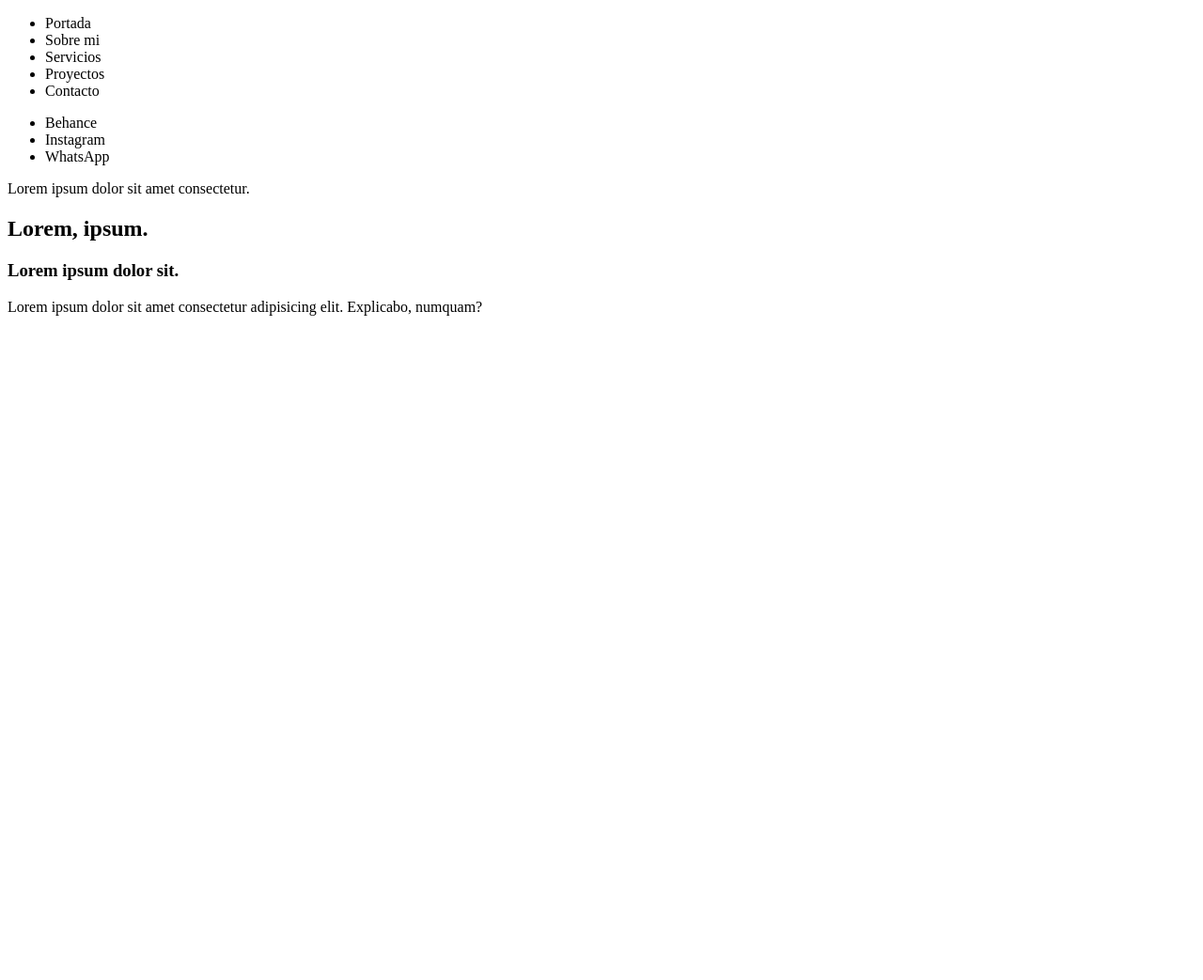
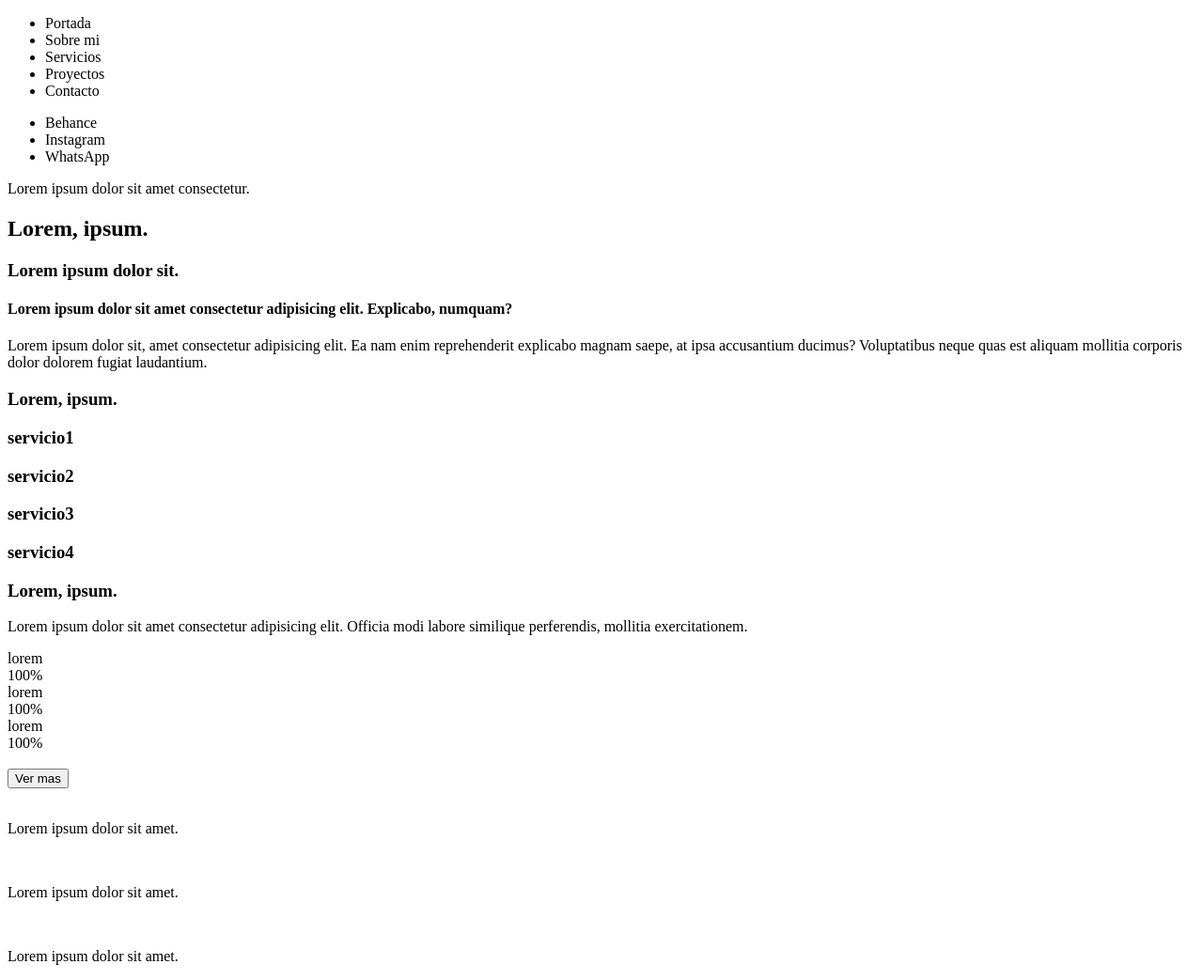
Before and after one commit to Ekara117/Erika, a plain HTML site: page js/index.html in a window 1280 px wide. Shown: the whole page at 94% size. Before the commit the page ends 800 px from the top, so only its background shows below. Drawn offline with Linux system fonts and the light colour scheme.

Commit message:
cambios2

```diff
--- a/js/index.html
+++ b/js/index.html
@@ -35,8 +35,69 @@
         <div class="fotografia"></div>
         <div class="texto1">
             <h3>Lorem ipsum dolor sit.</h3>
-            <p>Lorem ipsum dolor sit amet consectetur adipisicing elit. Explicabo, numquam?</p>
+            <h4>Lorem ipsum dolor sit amet consectetur adipisicing elit. Explicabo, numquam?</h4>
+            <p>Lorem ipsum dolor sit, amet consectetur adipisicing elit. Ea nam enim reprehenderit explicabo magnam saepe, at ipsa accusantium ducimus? Voluptatibus neque quas est aliquam mollitia corporis dolor dolorem fugiat laudantium.</p>
         </div>
     </section>
+    <section class="contenido3">
+        <div class="servicios">
+            <h3>Lorem, ipsum.</h3>
+            <div class="iconos">
+                <div class="icono1">
+                    <h3>servicio1</h3>
+                </div>
+                <div class="icono2">
+                    <h3>servicio2</h3>
+                </div>
+                <div class="icono3">
+                    <h3>servicio3</h3>
+                </div>
+                <div class="icono4">
+                    <h3>servicio4</h3>
+                </div>
+            </div>
+        </div>
+        <div class="competencias">
+            <h3>Lorem, ipsum.</h3>
+            <p>Lorem ipsum dolor sit amet consectetur adipisicing elit. Officia modi labore similique perferendis, mollitia exercitationem.</p>
+            <div class="porcentaje1">
+                <div class="texto1">lorem</div>
+                <div class="texto2">100%</div>
+            </div>
+            <div class="linea1"></div>
+            <div class="porcentaje2">
+                <div class="texto1">lorem</div>
+                <div class="texto2">100%</div>
+            </div>
+            <div class="linea2"></div>
+            <div class="porcentaje3">
+                <div class="texto1">lorem</div>
+                <div class="texto2">100%</div>
+            </div>
+            <div class="linea3"></div>
+        </div>
+    </section>
+    <section class="contenido4">
+        <div class="galeria">
+            <img src="" alt=""><img src="" alt=""><img src="" alt=""><img src="" alt=""><img src="" alt=""><img src="" alt=""><img src="" alt=""><img src="" alt="">
+        </div>
+        <button>Ver mas</button>
+    </section>
+    <section class="contenido5">
+        <div class="contacto">
+            <div class="contacto1">
+                <img src="" alt="">
+                <p>Lorem ipsum dolor sit amet.</p>
+            </div>
+            <div class="contacto2">
+                <img src="" alt="">
+                <p>Lorem ipsum dolor sit amet.</p>
+            </div>
+            <div class="contaco3">
+                <img src="" alt="">
+                <p>Lorem ipsum dolor sit amet.</p>
+            </div>
+        </div>
+    </sectio>
 </body>
 </html>
```
